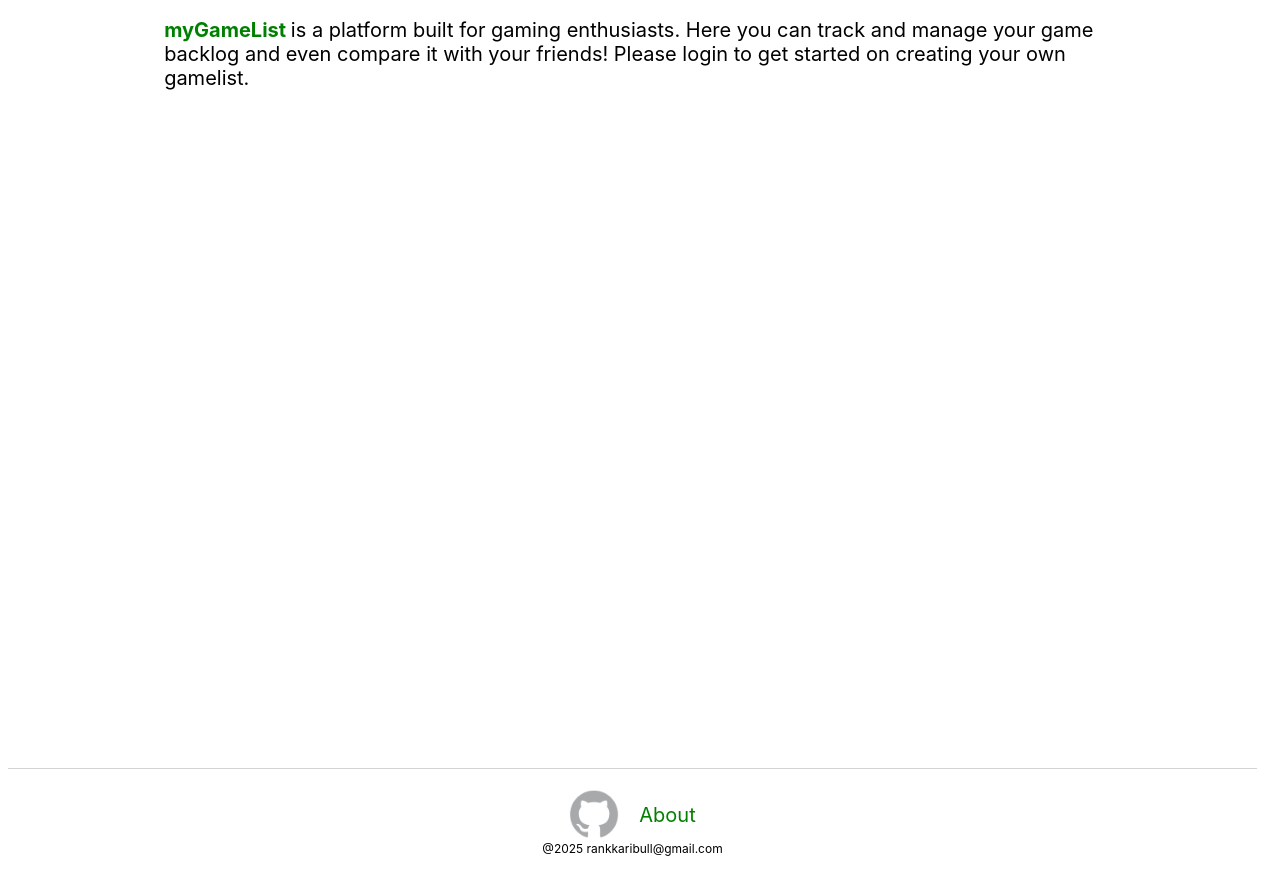
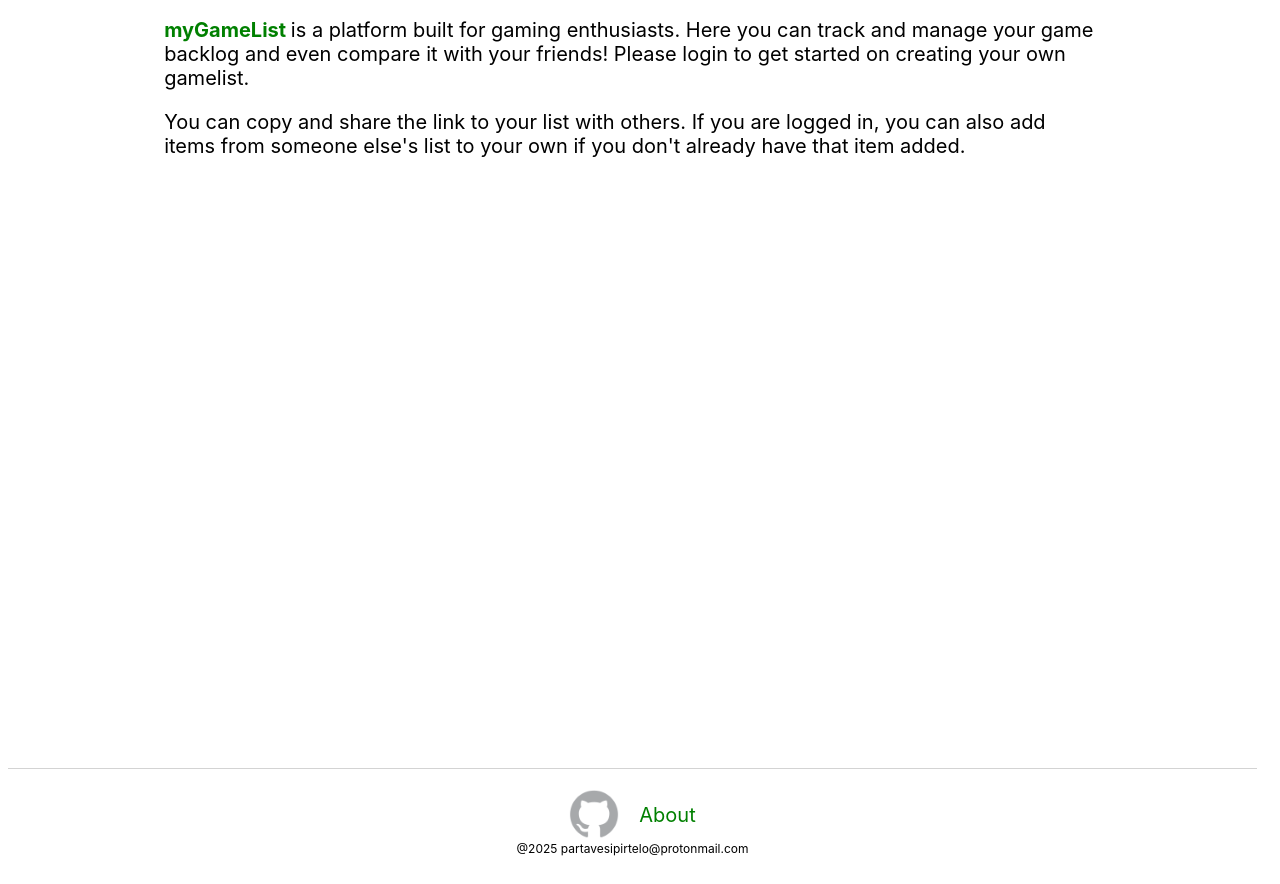
Before and after one commit to emarkula24/myGameList, a React (Vite) app in the folder client/: page / in a window 1280 px wide. Shown: the part 133-1017 px from the top of the page. Built offline with nearby package versions, Linux system fonts and the light colour scheme.

Commit message:
edited site information

```diff
--- a/client/src/components/Footer.tsx
+++ b/client/src/components/Footer.tsx
@@ -7,7 +7,7 @@ export default function Footer() {
             <div className={styles.footerContainer}>
                 <div className={styles.linkContainer}>
                     <a
-                    href="https://github.com/emarkula24"
+                    href="https://github.com/emarkula24/"
                     target="_blank"
                     rel="noopener noreferrer"
                     >
@@ -16,7 +16,7 @@ export default function Footer() {
                     <Link to="/about" className={styles.link}>About</Link>
                 </div>
                 <footer style={{fontSize: "1.2em"}}>
-                    @{new Date().getFullYear()} rankkaribull@gmail.com
+                    @{new Date().getFullYear()} partavesipirtelo@protonmail.com
                 </footer>
             </div>
         </>
--- a/client/src/components/WelcomeText.tsx
+++ b/client/src/components/WelcomeText.tsx
@@ -8,6 +8,7 @@ export default function WelcomeText() {
                 Here you can track and manage your game backlog and even compare it with your friends!
                 Please login to get started on creating your own gamelist.
             </p>
+            <p>You can copy and share the link to your list with others. If you are logged in, you can also add items from someone else's list to your own if you don't already have that item added.</p>
         </div>
     )
 }
```
